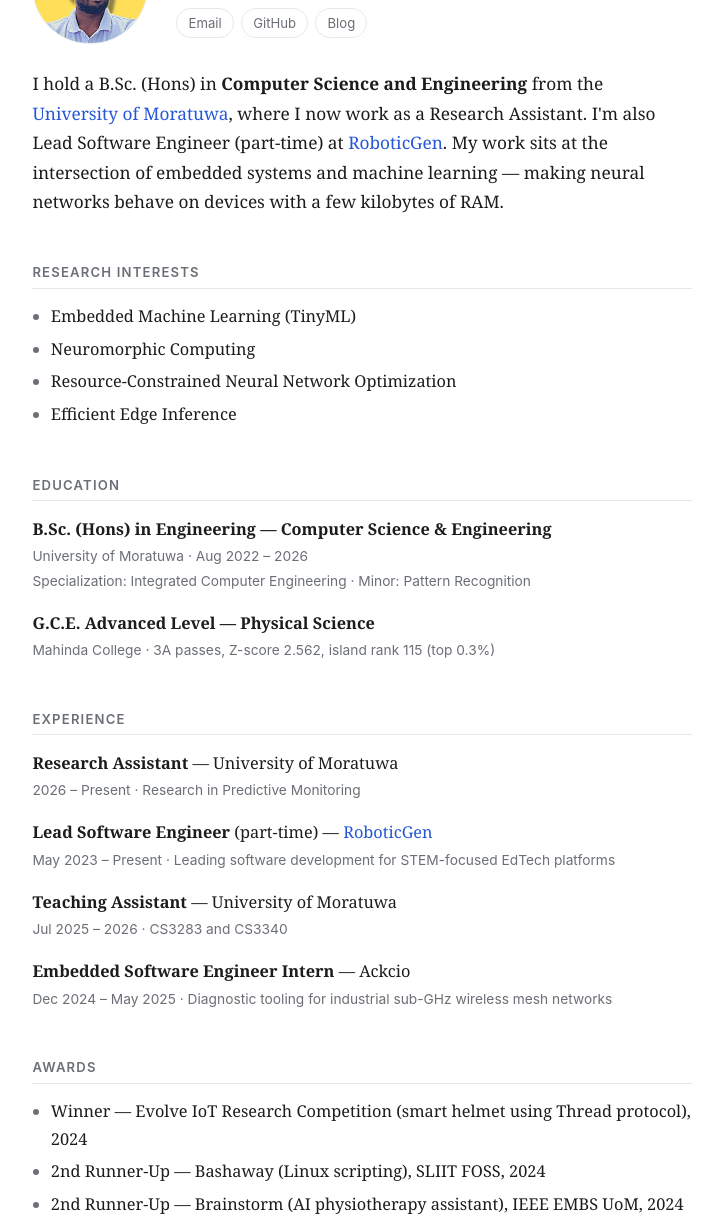
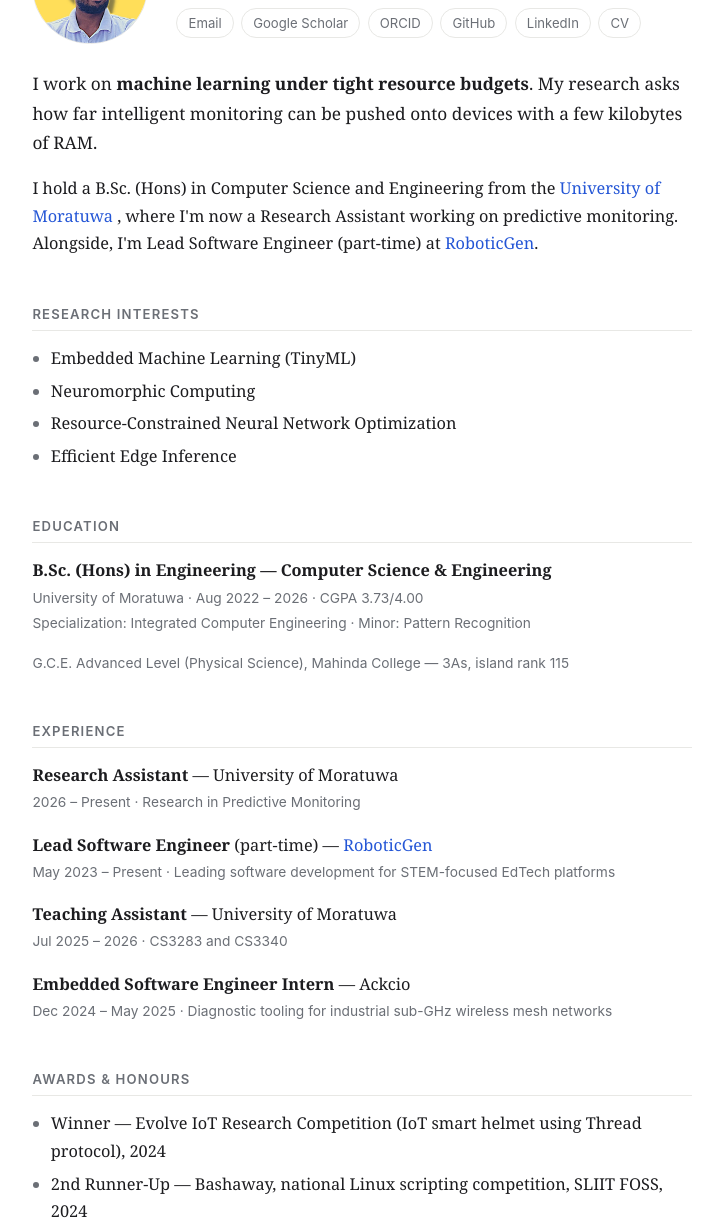
Before and after one commit to yasanthaniroshan/yasanthaniroshan.github.io, an Astro site: page / in a window 1280 px wide. Shown: the part 180-1407 px from the top of the page, without its empty margins (278-1001 px from the left). Built offline with nearby package versions, Linux system fonts and the light colour scheme; Astro itself is replaced by a stand-in of ours.

Commit message:
Grad-school polish: CV PDF, Scholar/ORCID/LinkedIn links, research narrative, CGPA
- Publish academic CV at /cv.pdf, linked from nav and hero
- Quick links: Email, Google Scholar, ORCID, GitHub, LinkedIn, CV
- Lede rewritten around the research thread (resource-constrained ML)
- Education shows CGPA 3.73/4.00; A/L compressed to one line
- Add Invited Talks; certifications collapsed to a single muted line
- Add Hardware-Software Co-design to research interests

```diff
--- a/src/layouts/Base.astro
+++ b/src/layouts/Base.astro
@@ -15,6 +15,7 @@ const nav = [
 	{ href: '/', label: 'Home' },
 	{ href: '/projects', label: 'Projects' },
 	{ href: '/publications', label: 'Publications' },
+	{ href: '/cv.pdf', label: 'CV' },
 ];
 
 const currentPath = Astro.url.pathname.replace(/\/$/, '') || '/';
--- a/src/pages/index.astro
+++ b/src/pages/index.astro
@@ -10,21 +10,27 @@ import Base from '../layouts/Base.astro';
 			<p class="tagline">Research Assistant · University of Moratuwa</p>
 			<ul class="quick-links">
 				<li><a href="mailto:yasantha.21@cse.mrt.ac.lk">Email</a></li>
+				<li><a href="https://scholar.google.com/citations?user=GZNFVeEAAAAJ&hl=en" rel="noopener">Google Scholar</a></li>
+				<li><a href="https://orcid.org/0009-0009-8004-4831" rel="noopener">ORCID</a></li>
 				<li><a href="https://github.com/yasanthaniroshan" rel="noopener">GitHub</a></li>
-				<li><a href="https://blog.yasantha.me" rel="noopener">Blog</a></li>
+				<li><a href="https://linkedin.com/in/yasantha-niroshan" rel="noopener">LinkedIn</a></li>
+				<li><a href="/cv.pdf">CV</a></li>
 			</ul>
 		</div>
 	</div>
 
 	<p class="lede">
-		I hold a B.Sc. (Hons) in <strong>Computer Science and Engineering</strong> from the <a
+		I work on <strong>machine learning under tight resource budgets</strong>. My research asks how far intelligent monitoring can be pushed onto devices with a
+		few kilobytes of RAM.
+	</p>
+	<p>
+		I hold a B.Sc. (Hons) in Computer Science and Engineering from the <a
 			href="https://uom.lk"
 			rel="noopener">University of Moratuwa</a
-		>, where I now work as a Research Assistant. I'm also Lead Software Engineer (part-time) at <a
-			href="https://roboticgen.co"
-			rel="noopener">RoboticGen</a
-		>. My work sits at the intersection of embedded systems and machine learning — making neural
-		networks behave on devices with a few kilobytes of RAM.
+		> , where I'm now a Research Assistant working on predictive monitoring. Alongside,
+		I'm Lead Software Engineer (part-time) at <a href="https://roboticgen.co" rel="noopener"
+			>RoboticGen</a
+		>.
 	</p>
 
 	<h2>Research Interests</h2>
@@ -40,14 +46,15 @@ import Base from '../layouts/Base.astro';
 		<p class="role">
 			<strong>B.Sc. (Hons) in Engineering — Computer Science &amp; Engineering</strong>
 		</p>
-		<p class="meta">University of Moratuwa · Aug 2022 – 2026</p>
+		<p class="meta">University of Moratuwa · Aug 2022 – 2026 · CGPA 3.73/4.00</p>
 		<p class="meta">
 			Specialization: Integrated Computer Engineering · Minor: Pattern Recognition
 		</p>
 	</div>
 	<div class="cv-item">
-		<p class="role"><strong>G.C.E. Advanced Level — Physical Science</strong></p>
-		<p class="meta">Mahinda College · 3A passes, Z-score 2.562, island rank 115 (top 0.3%)</p>
+		<p class="meta">
+			G.C.E. Advanced Level (Physical Science), Mahinda College — 3As, island rank 115
+		</p>
 	</div>
 
 	<h2>Experience</h2>
@@ -70,18 +77,23 @@ import Base from '../layouts/Base.astro';
 		</p>
 	</div>
 
-	<h2>Awards</h2>
+	<h2>Awards &amp; Honours</h2>
 	<ul>
-		<li>Winner — Evolve IoT Research Competition (smart helmet using Thread protocol), 2024</li>
-		<li>2nd Runner-Up — Bashaway (Linux scripting), SLIIT FOSS, 2024</li>
+		<li>Winner — Evolve IoT Research Competition (IoT smart helmet using Thread protocol), 2024</li>
+		<li>2nd Runner-Up — Bashaway, national Linux scripting competition, SLIIT FOSS, 2024</li>
 		<li>2nd Runner-Up — Brainstorm (AI physiotherapy assistant), IEEE EMBS UoM, 2024</li>
 		<li>Bronze Medal — All Island Mathematics Competition, 2019</li>
 	</ul>
 
-	<h2>Certifications</h2>
+	<h2>Invited Talks</h2>
 	<ul>
-		<li>TinyML Professional Certificate — Harvard (edX), 2024</li>
-		<li>Embedded Software Essentials — University of Colorado Boulder (Coursera), 2024</li>
-		<li>Embedded Machine Learning — Edge Impulse, 2024</li>
+		<li>Introduction to IoT — SLIoT 2025, University of Moratuwa, Feb 2025</li>
+		<li>Getting Started with IoT/Robotics — MoraForesight 1.0 &amp; 2.0, 2023–2024</li>
+		<li>Introduction to Arduino Programming — Kickstart to Robotics, IEEE Techverse SL, 2022</li>
 	</ul>
+
+	<p class="meta">
+		Certifications: TinyML Professional Certificate (HarvardX) · Embedded Software Essentials (CU
+		Boulder) · Embedded Machine Learning (Edge Impulse) — 2024
+	</p>
 </Base>
```
Also changed, not shown: 1 other file.
